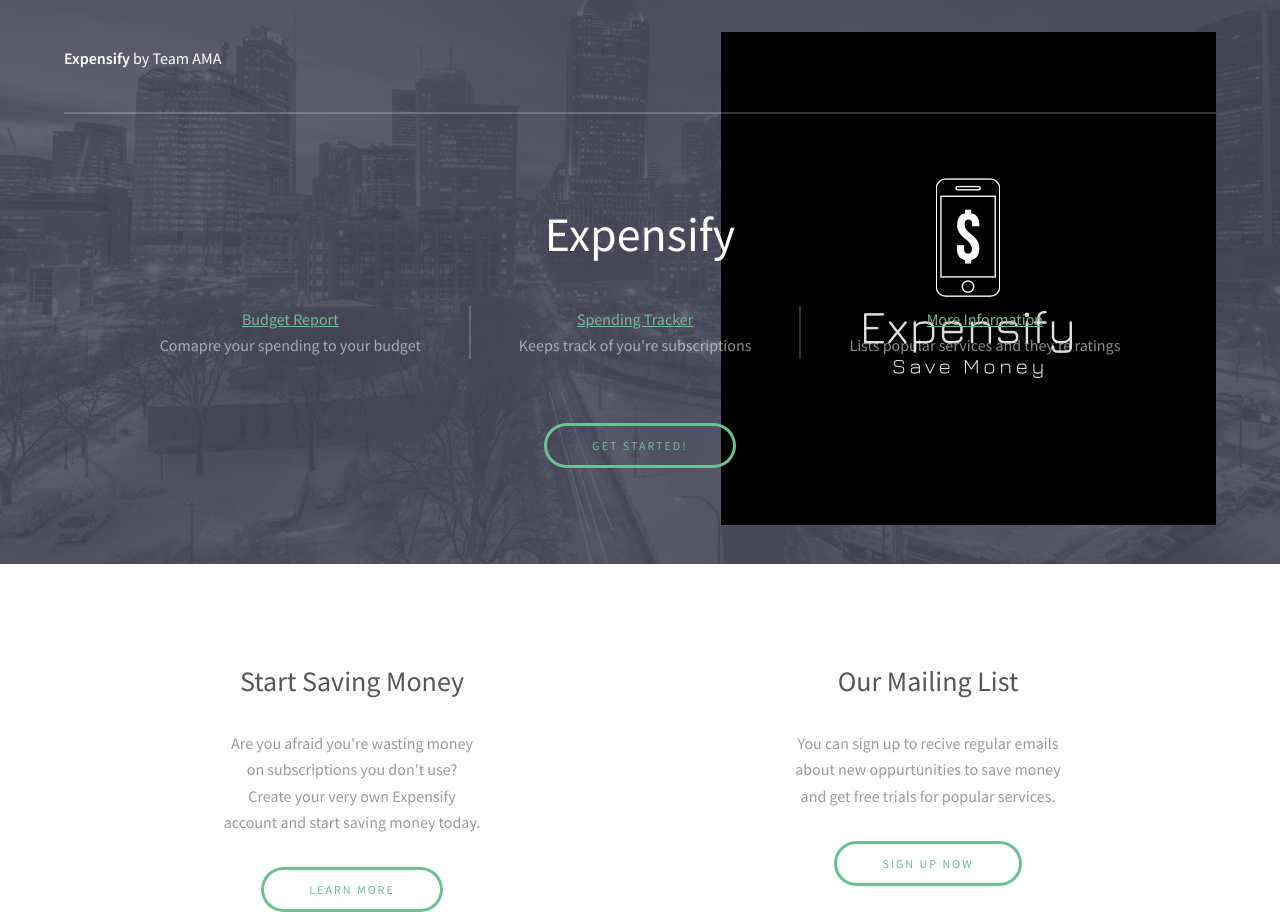
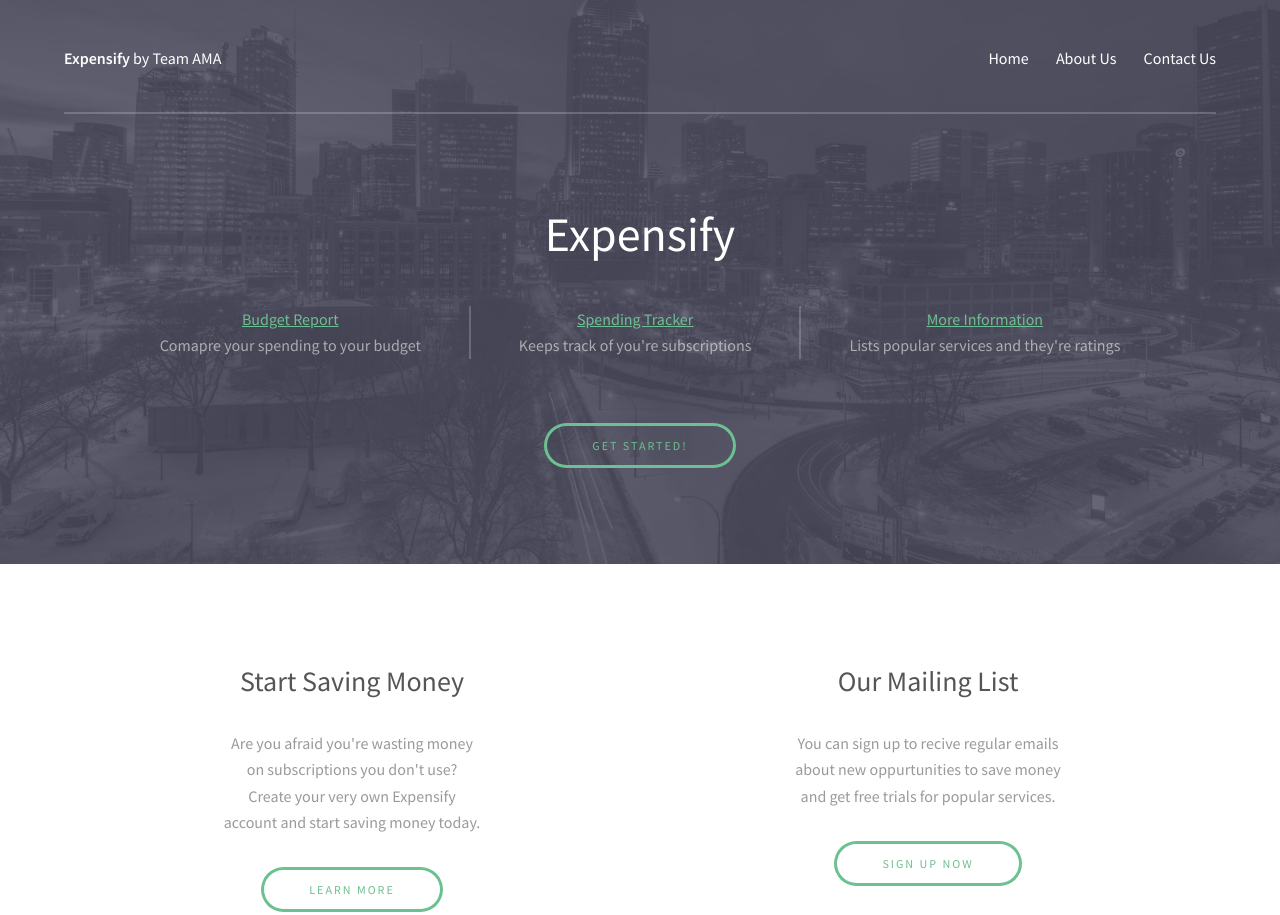
Before and after one commit to AnaAgg1/ExpensifyTeamAMA.github.io, a plain HTML site: page index.html in a window 1280 px wide. Shown: the top 915 px of the page. Drawn offline with Linux system fonts and the light colour scheme.

Commit message:
Update index.html

```diff
--- a/index.html
+++ b/index.html
@@ -13,9 +13,6 @@
 			<header id="header">
 				<div class="inner">
 					<a href="index.html" class="logo"><strong>Expensify</strong> by Team AMA</a>
-					<div class="image">
-						<img src="Screen Shot 2020-08-07 at 7.40.07 PM.png" alt="Logo" />
-					</div>
 					<nav id="nav">
 						<a href="index.html">Home</a>
 						<a href="About.html">About Us</a>
```
